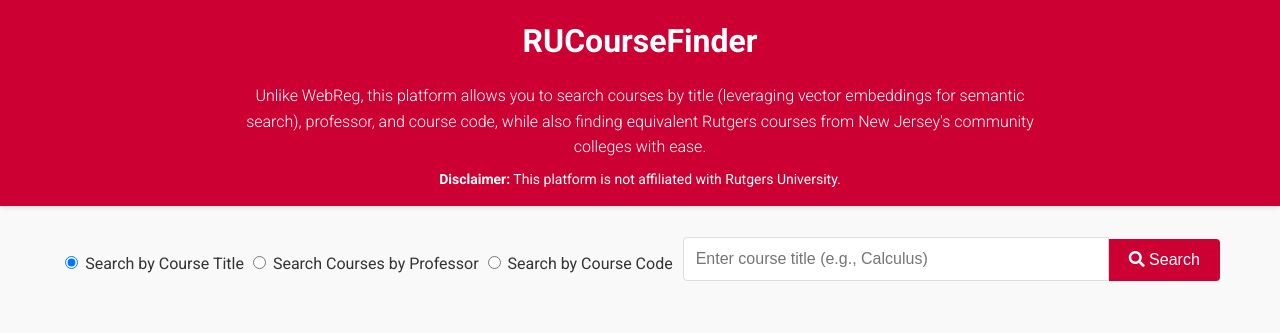
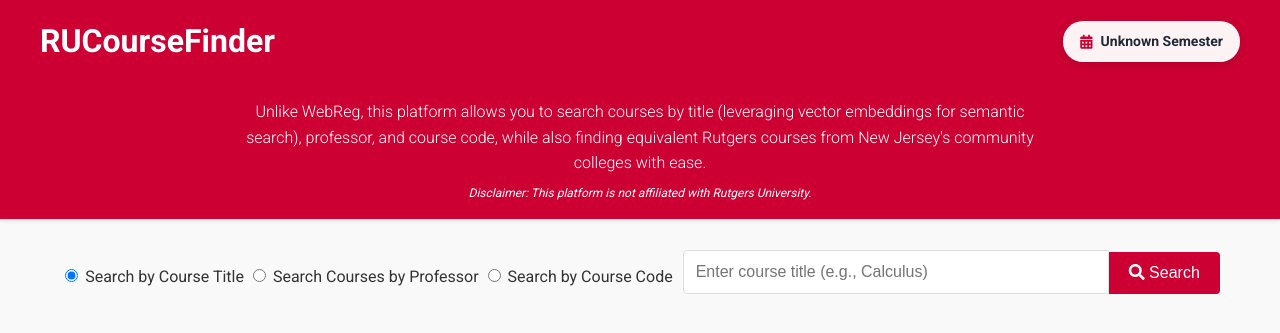
Before and after one commit to ivan5355/RUCourseFinder, a FastAPI app: page / in a window 1280 px wide. Shown: the top 333 px of the page. Run offline with FastAPI, Linux system fonts and the light colour scheme; parts of the project's set-up code (start-up, migrations or seed data) failed here and were passed over.

Commit message:
small fix

```diff
--- a/app.py
+++ b/app.py
@@ -6,7 +6,7 @@ from controller import course_search
 import os
 import uvicorn
 
-app = FastAPI()
+app = FastAPI(debug=True)
 
 # Mount static files
 app.mount("/static", StaticFiles(directory="static"), name="static")
@@ -19,14 +19,13 @@ courses_controller = course_search(courses_data_path='data/rutgers_courses.json'
 your_location = None
 college_distances = None
 
-@app.get("/health")
-async def health_check():
-    """Health check endpoint for monitoring and load balancers."""
-    return {"status": "healthy", "message": "Rutgers Course Finder is running"}
 
 @app.get("/", response_class=HTMLResponse)
 async def search_page(request: Request):
-    return templates.TemplateResponse("main.html", {"request": request})
+    return templates.TemplateResponse("main.html", {
+        "request": request,
+        "semester_info": courses_controller.semester_info
+    })
 
 @app.post("/save_location")
 async def save_location(request: Request):
@@ -167,7 +166,7 @@ async def search_by_professor(request: Request):
         if not search_term:
             return {'status': 'error', 'message': 'Search term is required'}
 
-        results = courses_controller.search_by_professor(search_term)
+        results = await courses_controller.search_by_professor(search_term)
 
         return {
             'status': 'success',
--- a/scripts/get_course_data.py
+++ b/scripts/get_course_data.py
@@ -13,7 +13,6 @@ def get_current_semester():
     current_date = date.today()
     current_year = current_date.year
     current_month = current_date.month
-
 
     def term_exists(year, term):
         """Check if course data exists for a given year/term without downloading all data."""
--- a/static/css/main.css
+++ b/static/css/main.css
@@ -67,16 +67,16 @@ body {
 
 .navbar-top {
    display: flex;
-   justify-content: center;
+   justify-content: space-between;
    align-items: center;
+   margin-bottom: 1rem;
 }
 
 .navbar-brand {
    color: white;
    text-decoration: none;
    font-size: 2rem;
-   font-weight: bold;
-   text-align: center;
+   font-weight: 700;
 }
 
 .navbar-links {
@@ -111,9 +111,14 @@ body {
 }
 
 .navbar-description p {
-   color: white;
+   font-size: 12px;
+   color: #6b7280;
+   font-style: italic;
    margin: 0;
-   font-size: 14px;
+}
+
+.disclaimer-text {
+    color: #fff !important;
 }
 
 .container {
@@ -485,38 +490,34 @@ h3 {
     box-shadow: 0 2px 4px rgba(204, 0, 51, 0.3);
 }
 
-/* Professor Suggestions Styles */
-.suggestions-container {
-    background: #f8f9fa;
-    border: 2px dashed #dee2e6;
+
+.semester-badge {
+   display: inline-flex;
+   align-items: center;
+   gap: 8px;
+   background: rgba(255, 255, 255, 0.95);
+   padding: 8px 16px;
+   border-radius: 20px;
+   box-shadow: 0 2px 8px rgba(0, 0, 0, 0.15);
+   backdrop-filter: blur(10px);
+   border: 1px solid rgba(255, 255, 255, 0.2);
 }
 
-.suggestions-message {
-    font-size: 1.1rem;
-    margin-bottom: 1rem;
-    color: #495057;
-    font-weight: 500;
+.semester-badge .fas {
+   color: #cc0033;
+   font-size: 14px;
 }
 
-.suggestions-list h4 {
-    margin: 0.5rem 0;
-    color: #343a40;
-    font-size: 1rem;
+.semester-name {
+   color: #1f2937;
+   font-weight: 600;
+   font-size: 14px;
 }
 
-.suggestion-item {
-    background: #e9ecef;
-    padding: 0.75rem 1rem;
-    margin: 0.5rem 0;
-    border-radius: 6px;
-    cursor: pointer;
-    transition: all 0.2s ease;
-    border: 1px solid #ced4da;
+p {
+    margin-bottom: 1rem;
 }
 
-.suggestion-item:hover {
-    background: #cc0033;
-    color: white;
-    transform: translateY(-1px);
-    box-shadow: 0 2px 4px rgba(204, 0, 51, 0.3);
+p strong {
+    font-weight: 600;
 }
--- a/templates/main.html
+++ b/templates/main.html
@@ -24,12 +24,16 @@
         <div class="navbar-container">
             <div class="navbar-top">
                 <a href="/" class="navbar-brand">RUCourseFinder</a>
+                <div class="semester-badge">
+                    <i class="fas fa-calendar-alt"></i>
+                    <span class="semester-name">{{ semester_info.semester_name if semester_info.semester_name else "Unknown Semester" }}</span>
+                </div>
             </div>
             <div class="navbar-description">
                 <h3>
                     Unlike WebReg, this platform allows you to search courses by title (leveraging vector embeddings for semantic search), professor, and course code, while also finding equivalent Rutgers courses from New Jersey's community colleges with ease.
                 </h3>
-                <p><strong>Disclaimer:</strong> This platform is not affiliated with Rutgers University.</p>
+                <p><span class="disclaimer-text">Disclaimer: This platform is not affiliated with Rutgers University.</span></p>
             </div>
         </div>
     </nav>
```
Also changed, not shown: controller.py (+51 -0 lines), .github/workflows/python-app.yml, 1 other file.
